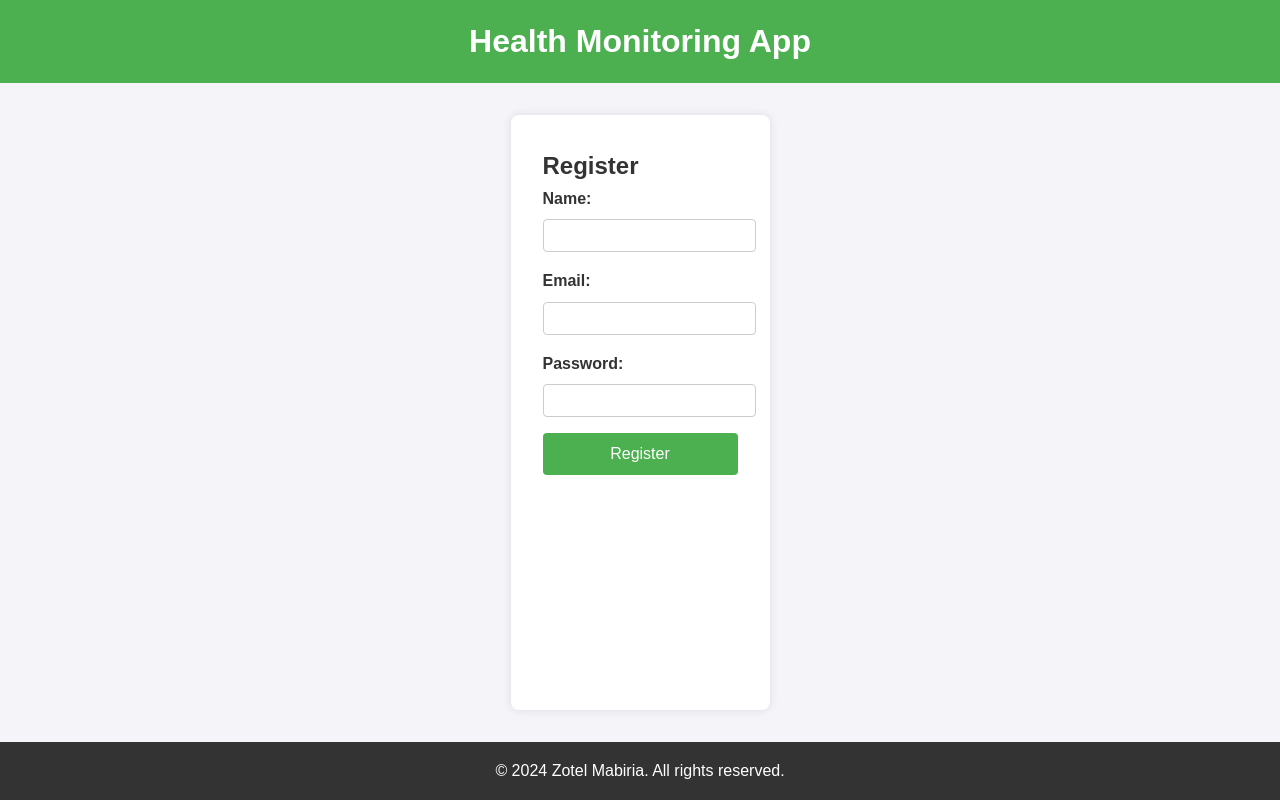
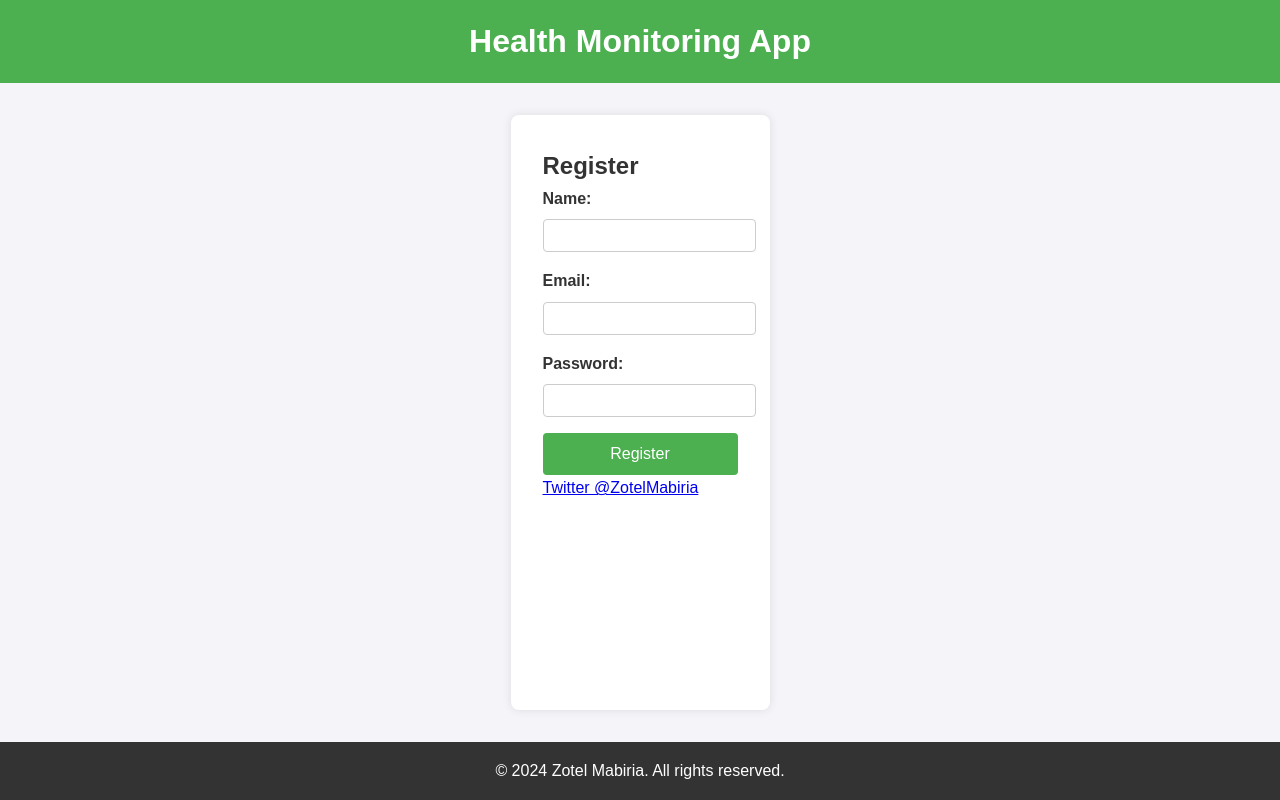
Before and after one commit to Syzygy2024/Project, a website: page index.html in a window 1280 px wide. Drawn offline with Linux system fonts and the light colour scheme.

Commit message:
Update index.html

```diff
--- a/index.html
+++ b/index.html
@@ -32,6 +32,11 @@
         </div>
         <button type="submit">Register</button>
       </form>
+      <div class="social-links">
+        <a href="https://twitter.com/ZotelMabiria" target="_blank" class="https://twitter.com/ZotelMabiria">
+            <i class="Zotel Mabiria"></i> Twitter @ZotelMabiria
+        </a>
+    </div>
     </section>
   </main>
   <footer role="contentinfo">
```
